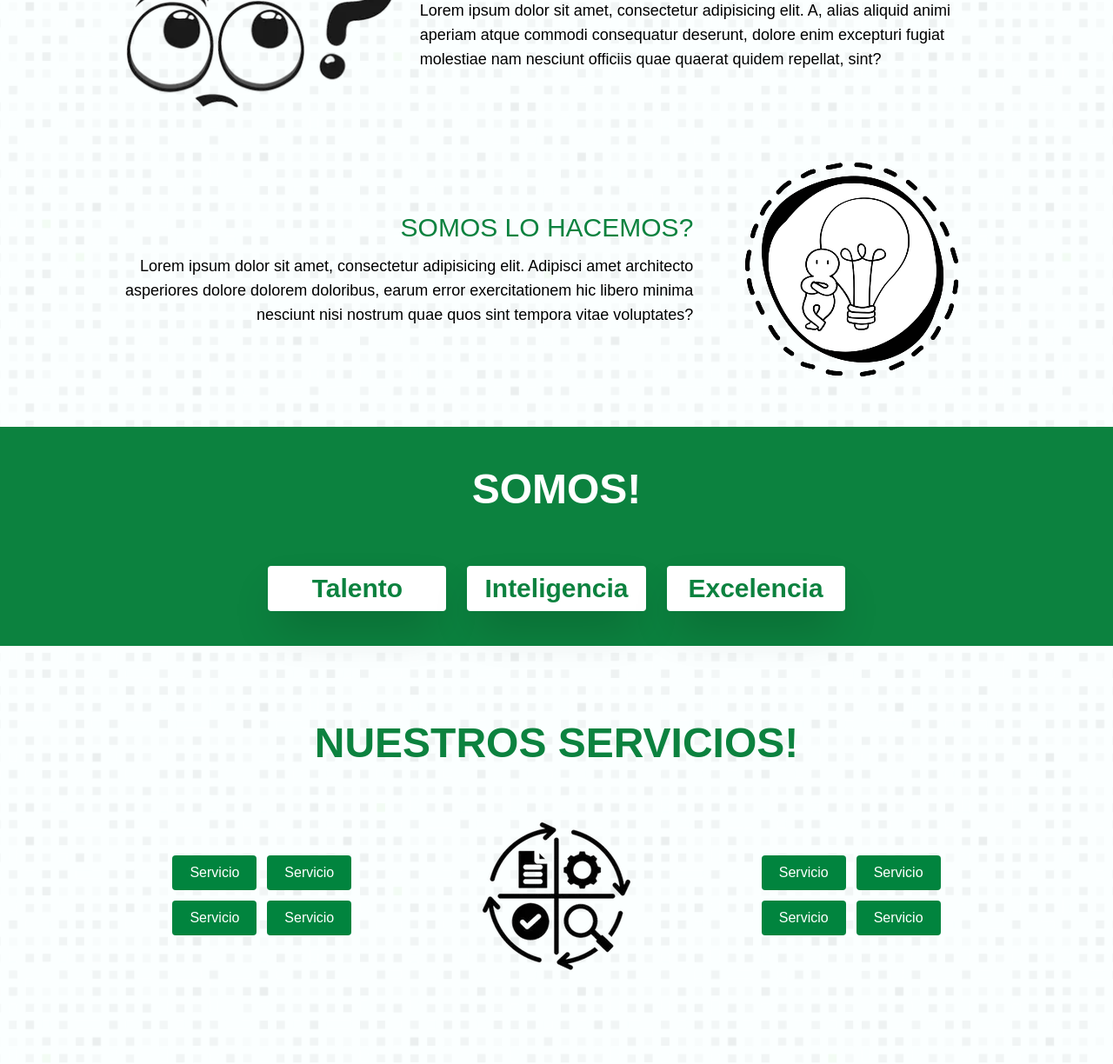
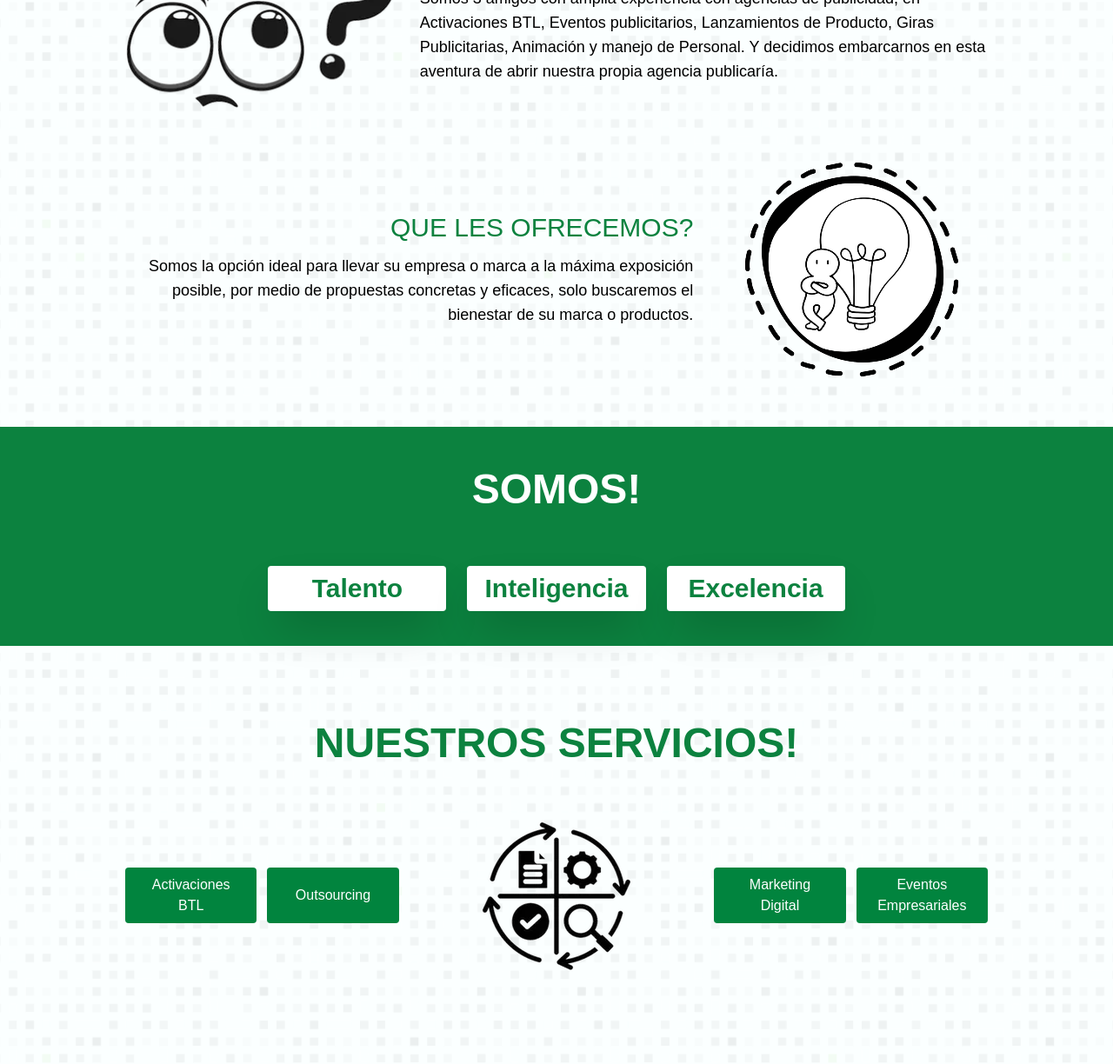
Before and after one commit to jvaldezq/creativos-marketing, an Astro site: page / in a window 1280 px wide. Shown: the part 463-1687 px from the top of the page at 87% size. Built offline with nearby package versions, Linux system fonts and the light colour scheme; Astro itself is replaced by a stand-in of ours; what tailwindcss-animated would draw is missing.

Commit message:
Adding content

```diff
--- a/src/components/Contact.astro
+++ b/src/components/Contact.astro
@@ -8,8 +8,8 @@ import PhoneIcon from '@/icons/PhoneIcon.astro'
 <section class="max-w-screen-lg max-auto mx-auto px-4 my-28">
     <div class="grid gap-4 grid-cols-1 md:grid-cols-3 justify-center items-center">
         <div class="flex justify-center md:justify-start flex-col">
-            <h2 class="font-bold text-third text-5xl">Contáctanos</h2>
-            <p>Póngase en contacto con nuestro equipo para ofrecerle el mejor servicio</p>
+            <h2 class="font-bold text-third text-5xl pb-4">Contáctanos</h2>
+            <p>LES ASEGURAMOS COMPROMISO, PROFESIONALISMO Y HONESTIDAD DESDE EL PRIMER DÍA, TÁN SÓLO DÉNOS UNA OPORTUNIDAD Y COMPRUÉBELO</p>
         </div>
         <div class="grid col-span-2 gap-y-4 md:gap-4 grid-cols-1 md:grid-cols-2 justify-center items-center">
             <a href="mailto:ventas@creativosmarketingcr.com" target="_blank" class="flex w-full p-4 gap-2 flex-col justify-center items-center cursor-pointer bg-slate-300/[0.5] rounded shadow-xl transition-all hover:scale-105">
--- a/src/components/OurWork.astro
+++ b/src/components/OurWork.astro
@@ -5,18 +5,14 @@ import ServiciosIcon from "@/assets/services.webp"
 <section class="max-w-screen-lg max-auto mx-auto px-4 mt-20">
     <h2 class="font-bold py-2 px-5 text-third text-5xl mb-8 text-center">NUESTROS SERVICIOS!</h2>
     <div class="grid grid-cols-1 sm:grid-cols-3 gap-6 items-center justify-items-center mt-14">
-        <article class="grid grid-cols-2 text-center md:text-end gap-3 animate-fade animate-once animate-duration-300 animate-delay-0">
-            <p class="text-base bg-primary text-white font-light text-pretty rounded py-2 px-5">Servicio</p>
-            <p class="text-base bg-primary text-white font-light text-pretty rounded py-2 px-5">Servicio</p>
-            <p class="text-base bg-primary text-white font-light text-pretty rounded py-2 px-5">Servicio</p>
-            <p class="text-base bg-primary text-white font-light text-pretty rounded py-2 px-5">Servicio</p>
+        <article class="grid grid-cols-2 text-center gap-3 animate-fade animate-once animate-duration-300 animate-delay-0">
+            <p class="min-h-14 flex justify-center items-center text-base bg-primary text-white font-light text-pretty rounded py-2 px-5">Activaciones BTL</p>
+            <p class="min-h-14 flex justify-center items-center text-base bg-primary text-white font-light text-pretty rounded py-2 px-5">Outsourcing</p>
         </article>
         <Image src={ServiciosIcon} alt="Nustro servicio"  class="aspect-auto animate-fade-left animate-once animate-duration-500 animate-delay-[1000ms] animate-ease-in-out"/>
-        <article class="grid grid-cols-2 text-center md:text-end gap-3 animate-fade animate-once animate-duration-300 animate-delay-0">
-            <p class="text-base bg-primary text-white font-light text-pretty rounded py-2 px-5">Servicio</p>
-            <p class="text-base bg-primary text-white font-light text-pretty rounded py-2 px-5">Servicio</p>
-            <p class="text-base bg-primary text-white font-light text-pretty rounded py-2 px-5">Servicio</p>
-            <p class="text-base bg-primary text-white font-light text-pretty rounded py-2 px-5">Servicio</p>
+        <article class="grid grid-cols-2 text-center gap-3 animate-fade animate-once animate-duration-300 animate-delay-0">
+            <p class="min-h-14 flex justify-center items-center text-base bg-primary text-white font-light text-pretty rounded py-2 px-5">Marketing Digital</p>
+            <p class="min-h-14 flex justify-center items-center text-base bg-primary text-white font-light text-pretty rounded py-2 px-5">Eventos Empresariales</p>
         </article>
     </div>
 </section>
--- a/src/components/WhoWeAre.astro
+++ b/src/components/WhoWeAre.astro
@@ -10,7 +10,7 @@ import SomosIcon from "@/assets/somos.webp"
     <article class="flex flex-col text-center md:text-start gap-3 col-span-2 animate-fade animate-once animate-duration-300 animate-delay-0">
         <h3 class="font-medium text-third text-3xl">QUIENES SOMOS?</h3>
         <p class="text-lg font-light text-black text-pretty">
-            Lorem ipsum dolor sit amet, consectetur adipisicing elit. A, alias aliquid animi aperiam atque commodi consequatur deserunt, dolore enim excepturi fugiat molestiae nam nesciunt officiis quae quaerat quidem repellat, sint?
+            Somos 3 amigos con amplia experiencia con agencias de publicidad, en Activaciones BTL, Eventos publicitarios, Lanzamientos de Producto, Giras Publicitarias, Animación y manejo de Personal. Y decidimos embarcarnos en esta aventura de abrir nuestra propia agencia publicaría.
         </p>
     </article>
     </div>
@@ -18,9 +18,9 @@ import SomosIcon from "@/assets/somos.webp"
     <div class="grid grid-cols-1 sm:grid-cols-3 gap-y-6 md:gap-6 items-center justify-items-center mt-14">
         <Image src={SomosIcon} alt="Creativos Marketing Somos"  class="aspect-auto animate-fade-left animate-once animate-duration-500 animate-delay-[1000ms] animate-ease-in-out"/>
         <article class="flex flex-col text-center md:text-end gap-3 col-span-2 row-auto md:row-start-1 animate-fade animate-once animate-duration-300 animate-delay-0">
-            <h3 class="font-medium text-third text-3xl">SOMOS LO HACEMOS?</h3>
+            <h3 class="font-medium text-third text-3xl">QUE LES OFRECEMOS?</h3>
             <p class="text-lg font-light text-black text-pretty">
-                Lorem ipsum dolor sit amet, consectetur adipisicing elit. Adipisci amet architecto asperiores dolore dolorem doloribus, earum error exercitationem hic libero minima nesciunt nisi nostrum quae quos sint tempora vitae voluptates?
+                Somos la opción ideal para llevar su empresa o marca a la máxima exposición posible, por medio de propuestas concretas y eficaces, solo buscaremos el bienestar de su marca o productos.
             </p>
         </article>
     </div>
```
Also changed, not shown: 1 other file.
